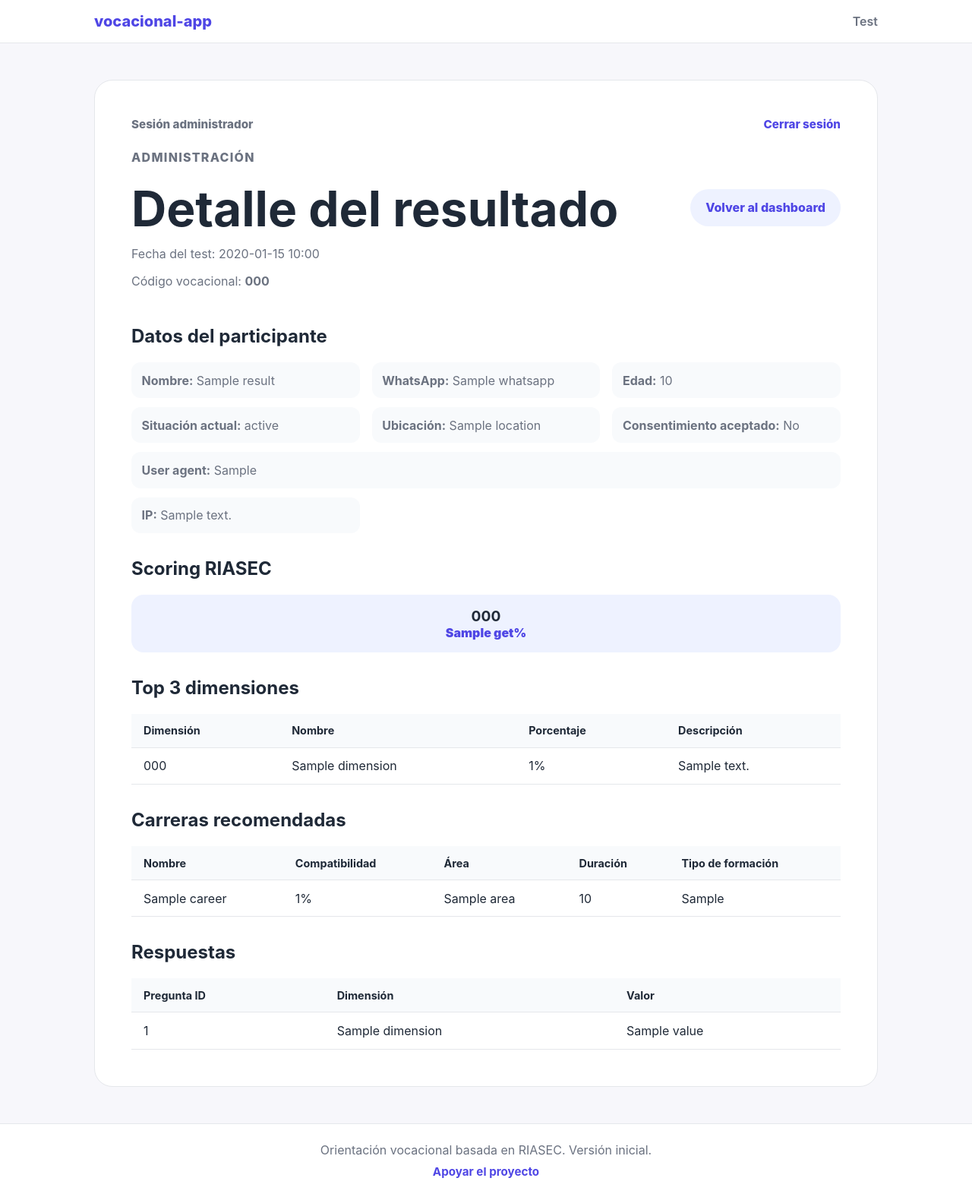
After one commit to Brunomperetti/vocacional-app, a FastAPI app: template app/templates/admin/result_detail.html in a window 1280 px wide. The commit adds this page. Shown: the whole page at 76% size. Run offline with FastAPI, Linux system fonts and the light colour scheme; the template is opened without the code that fills it: most values are stand-ins (such as "Sample title", 1, 10 or a date in 2020); some libraries are stand-ins or nearby versions.

Commit message:
Add admin result details and CSV export

```diff
--- a/app/static/css/styles.css
+++ b/app/static/css/styles.css
@@ -165,3 +165,18 @@ h2 { margin-top: 2rem; }
 .admin-session-bar span { font-weight: 800; }
 .admin-session-bar a { color: var(--primary); font-weight: 800; }
 .admin-login-panel .participant-form { margin-top: 1.5rem; }
+.button.secondary { background: #eef2ff; color: var(--primary); }
+.table-wrapper { overflow-x: auto; }
+.admin-results-table { border-collapse: separate; border-spacing: 0; min-width: 760px; width: 100%; }
+.admin-results-table th, .admin-results-table td { border-bottom: 1px solid var(--border); padding: .85rem 1rem; text-align: left; vertical-align: top; }
+.admin-results-table th { background: #f8fafc; color: var(--text); font-size: .9rem; }
+.table-action { color: var(--primary); font-weight: 800; white-space: nowrap; }
+.detail-header { align-items: flex-start; display: flex; gap: 1rem; justify-content: space-between; margin-bottom: 1.5rem; }
+.detail-grid { display: grid; gap: .75rem 1rem; grid-template-columns: repeat(auto-fit, minmax(240px, 1fr)); }
+.detail-grid p { background: #f8fafc; border-radius: 12px; margin: 0; padding: .85rem; }
+.detail-grid-wide { grid-column: 1 / -1; overflow-wrap: anywhere; }
+.score-grid { display: grid; gap: .8rem; grid-template-columns: repeat(auto-fit, minmax(90px, 1fr)); margin-bottom: 1.5rem; }
+.score-card { background: #eef2ff; border-radius: 16px; padding: 1rem; text-align: center; }
+.score-card strong { display: block; font-size: 1.2rem; }
+.score-card span { color: var(--primary); font-weight: 900; }
+@media (max-width: 720px) { .detail-header { flex-direction: column; } }
--- /dev/null
+++ b/app/templates/admin/result_detail.html
@@ -0,0 +1,92 @@
+{% extends "base.html" %}
+{% block title %}Detalle del resultado | vocacional-app{% endblock %}
+{% block content %}
+<section class="panel admin-detail-panel">
+  <div class="admin-session-bar">
+    <span>Sesión administrador</span>
+    <a href="/admin/logout">Cerrar sesión</a>
+  </div>
+
+  <p class="eyebrow">Administración</p>
+  <div class="detail-header">
+    <div>
+      <h1>Detalle del resultado</h1>
+      <p>Fecha del test: {{ result.created_at.strftime('%Y-%m-%d %H:%M') }}</p>
+      <p>Código vocacional: <strong>{{ result.profile_code }}</strong></p>
+    </div>
+    <a class="button secondary" href="/admin">Volver al dashboard</a>
+  </div>
+
+  <h2>Datos del participante</h2>
+  <div class="detail-grid">
+    <p><strong>Nombre:</strong> {{ result.name or 'Sin nombre' }}</p>
+    <p><strong>WhatsApp:</strong> {{ result.whatsapp or '—' }}</p>
+    <p><strong>Edad:</strong> {{ result.age or '—' }}</p>
+    <p><strong>Situación actual:</strong> {{ result.current_status or '—' }}</p>
+    <p><strong>Ubicación:</strong> {{ result.location or '—' }}</p>
+    <p><strong>Consentimiento aceptado:</strong> {{ 'Sí' if result.consent_accepted else 'No' }}</p>
+    <p class="detail-grid-wide"><strong>User agent:</strong> {{ result.user_agent or '—' }}</p>
+    <p><strong>IP:</strong> {{ result.ip_address or '—' }}</p>
+  </div>
+
+  <h2>Scoring RIASEC</h2>
+  <div class="score-grid">
+    {% for code in riasec_codes %}
+      <article class="score-card"><strong>{{ code }}</strong><span>{{ percentages.get(code, 0) }}%</span></article>
+    {% endfor %}
+  </div>
+
+  <h2>Top 3 dimensiones</h2>
+  {% if top_dimensions %}
+    <div class="table-wrapper">
+      <table class="admin-results-table">
+        <thead><tr><th>Dimensión</th><th>Nombre</th><th>Porcentaje</th><th>Descripción</th></tr></thead>
+        <tbody>
+          {% for dimension in top_dimensions %}
+            <tr>
+              <td>{{ dimension.code or dimension.get('code', '—') }}</td>
+              <td>{{ dimension.name or dimension.label or dimension.get('name', dimension.get('label', '—')) }}</td>
+              <td>{{ dimension.percentage or dimension.get('percentage', '—') }}%</td>
+              <td>{{ dimension.description or dimension.get('description', '—') }}</td>
+            </tr>
+          {% endfor %}
+        </tbody>
+      </table>
+    </div>
+  {% else %}<p>No hay dimensiones disponibles.</p>{% endif %}
+
+  <h2>Carreras recomendadas</h2>
+  {% if recommended_careers %}
+    <div class="table-wrapper">
+      <table class="admin-results-table">
+        <thead><tr><th>Nombre</th><th>Compatibilidad</th><th>Área</th><th>Duración</th><th>Tipo de formación</th></tr></thead>
+        <tbody>
+          {% for career in recommended_careers %}
+            <tr>
+              <td>{{ career.name or career.get('name', '—') }}</td>
+              <td>{{ career.match_percentage or career.get('match_percentage', '—') }}%</td>
+              <td>{{ career.area or career.get('area', '—') }}</td>
+              <td>{{ career.duration or career.get('duration', '—') }}</td>
+              <td>{{ career.study_type or career.get('study_type', '—') }}</td>
+            </tr>
+          {% endfor %}
+        </tbody>
+      </table>
+    </div>
+  {% else %}<p>No hay carreras recomendadas disponibles.</p>{% endif %}
+
+  <h2>Respuestas</h2>
+  {% if answers %}
+    <div class="table-wrapper">
+      <table class="admin-results-table">
+        <thead><tr><th>Pregunta ID</th><th>Dimensión</th><th>Valor</th></tr></thead>
+        <tbody>
+          {% for answer in answers %}
+            <tr><td>{{ answer.question_id }}</td><td>{{ answer.dimension }}</td><td>{{ answer.value }}</td></tr>
+          {% endfor %}
+        </tbody>
+      </table>
+    </div>
+  {% else %}<p>No hay respuestas asociadas.</p>{% endif %}
+</section>
+{% endblock %}
```
Also changed, not shown: app/routes/admin.py (+99 -5 lines), app/services/admin_service.py (added, +17 -0 lines), app/templates/admin/dashboard.html (+5 -2 lines), tests/test_admin_auth.py (+26 -0 lines), README.md.
